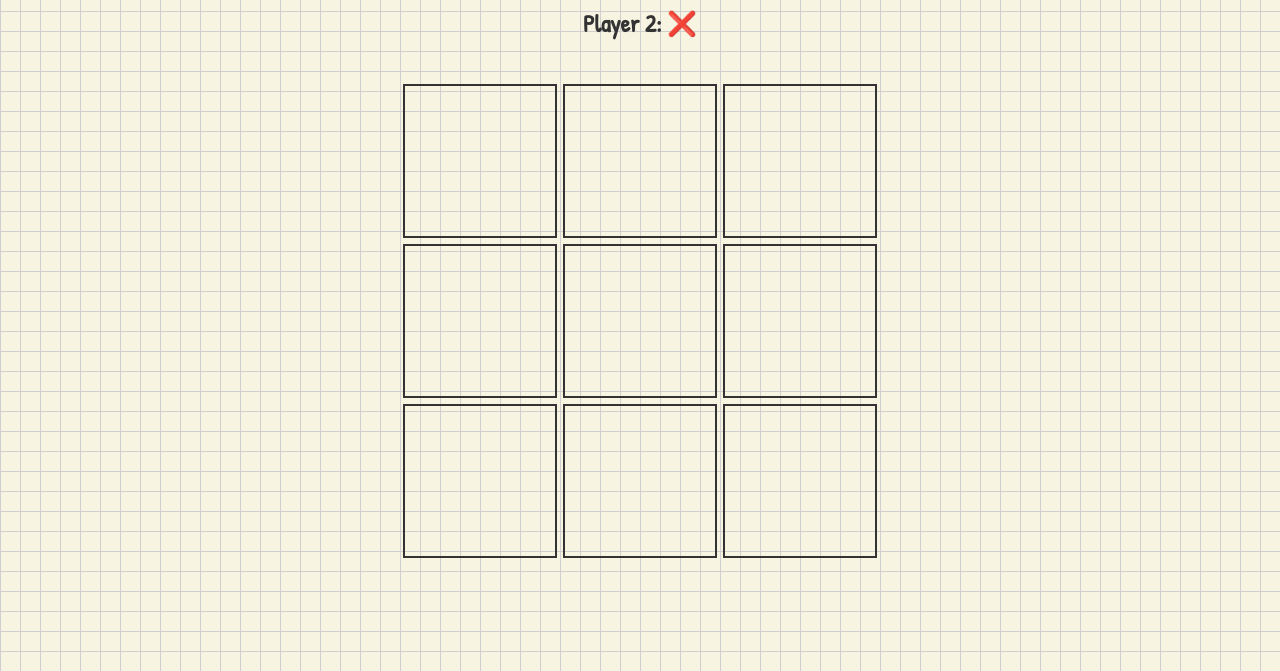
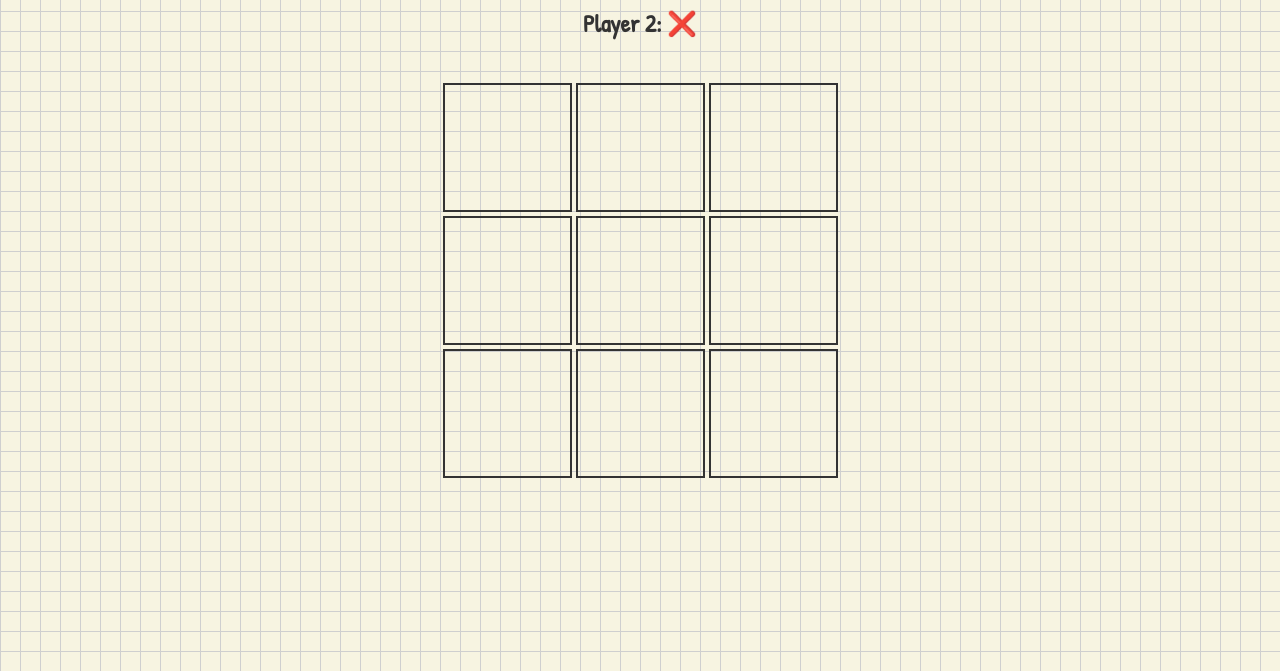
Before and after one commit to aitanabenrui/three-in-a-row, a plain HTML site: page index.html in a window 1280 px wide. Both pictures are taken after a click on the button "Start". Shown: the part 129-800 px from the top of the page. Drawn offline with Linux system fonts and the light colour scheme.

Commit message:
style: margin grid buttons

```diff
--- a/style.css
+++ b/style.css
@@ -53,11 +53,18 @@ h1{
     font-size: 2rem;
     background: none;
     border: none;
-    margin: 5px;
-    padding: 10px 10px;
+    margin: 4px;
     cursor: url(images/lapiz_resized.png) 0 31, auto;
     color: #333;
     transition: transform 0.2s;
+}
+
+/* hacemos que todos los botones dentro del gri sean cuadrados */
+#grid button{
+    aspect-ratio: 1/1;
+    min-width: 125px;
+    outline: 2px solid #333;
+    padding-inline: 25px;
 }
 
 #grid button:hover{
@@ -83,13 +90,7 @@ h1{
     display: inline-block;
 }
 
-/* hacemos que todos los botones dentro del gri sean cuadrados */
-#grid button{
-    aspect-ratio: 1/1;
-    min-width: 150px;
-    outline: 2px solid #333;
-    padding-inline: 25px;
-}
+
 /* Botón de reinicio */
 
 /* Botón de reinicio, con .restarButton button hace que se especifique que el estilo solo se aplicará a los botones dentro del contenedor con la clase restarButton
```
